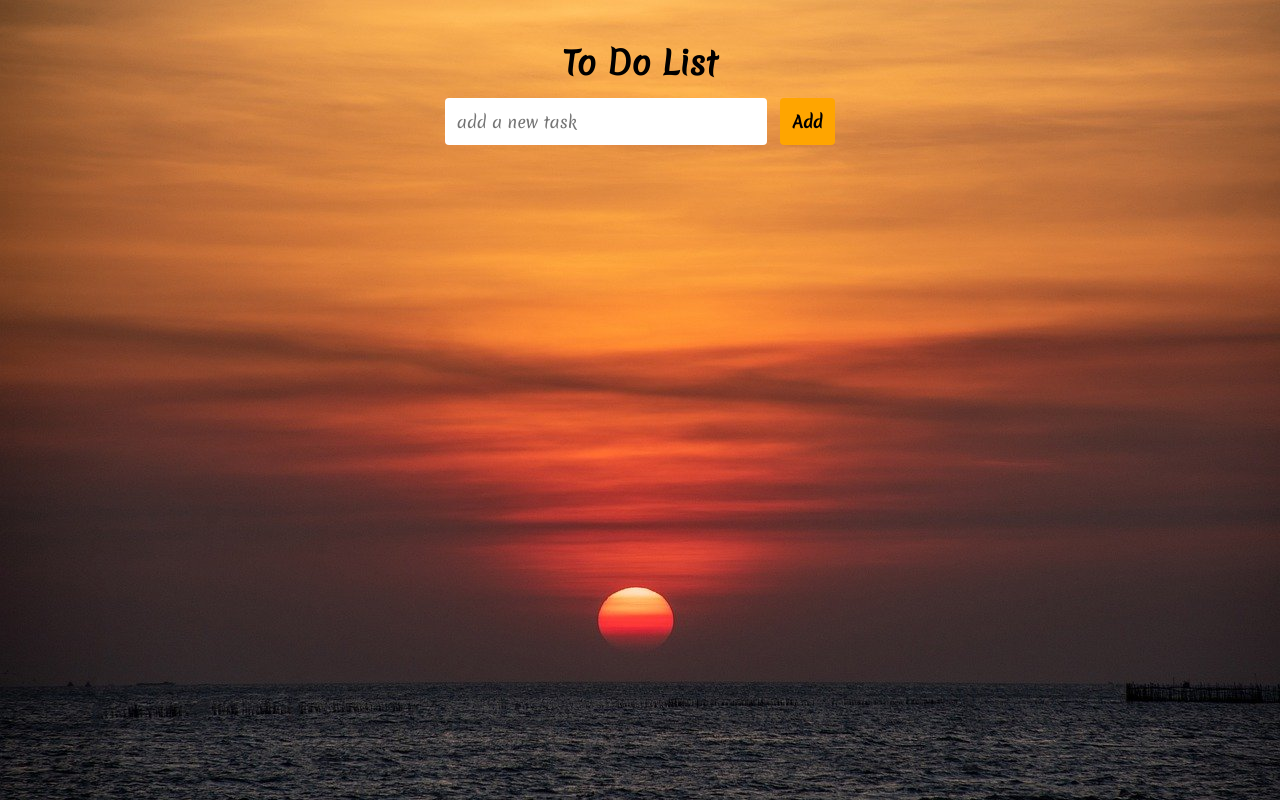
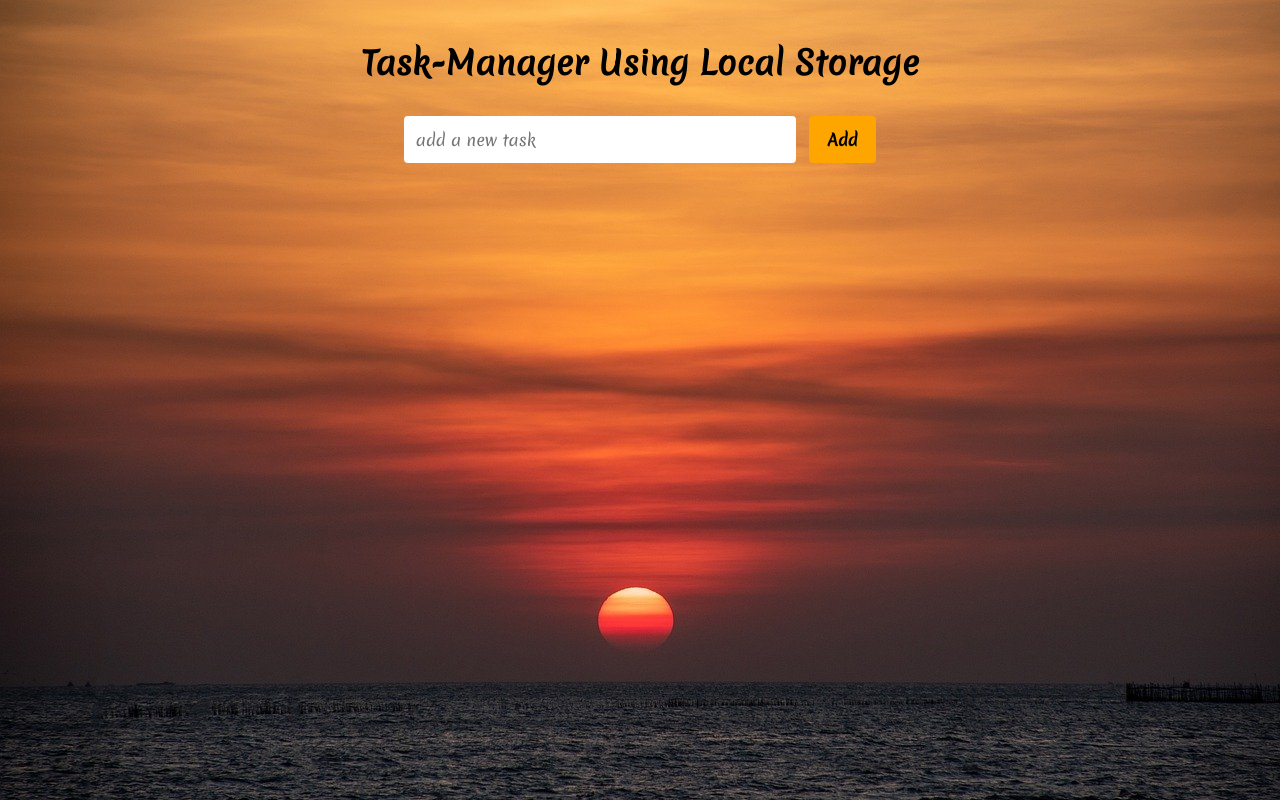
Before and after one commit to Omkarpatil2183/Task_manager-Using-Local-Storage, a plain HTML site: page index.html in a window 1280 px wide. Drawn offline with Linux system fonts and the light colour scheme.

Commit message:
solving git issue

```diff
--- a/index.html
+++ b/index.html
@@ -4,14 +4,14 @@
 <head>
     <meta charset="UTF-8">
     <meta name="viewport" content="width=device-width, initial-scale=1.0">
-    <title>to do List</title>
+    <title>Task Manager</title>
     <link rel="stylesheet" href="style.css">
 </head>
 
 <body>
     <div class="container">
         <div class="input-container">
-            <h1>To Do List</h1>
+            <h1>Task-Manager Using Local Storage</h1>
             <input type="text" id="inputBox" placeholder="add a new task">
             <input type="button" id="addBtn" value="Add">
             <ul class="todolist" id="todolist">
--- a/style.css
+++ b/style.css
@@ -28,7 +28,7 @@ body {
 
 .input-container {
     width: 100%;
-    max-width: 500px;
+    max-width: 600px;
     text-align: center;
     padding: 20px;
 
@@ -42,7 +42,7 @@ body {
     border: none;
     outline: none;
     padding: 12px;
-    margin-block: 12px;
+    margin-block: 30px;
     border-radius: 4px;
     font-size: 16px;
 
```
